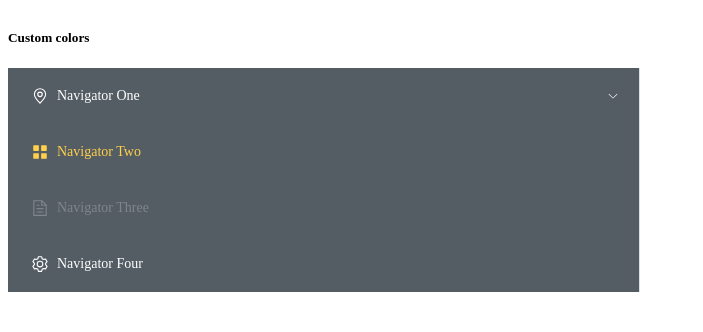
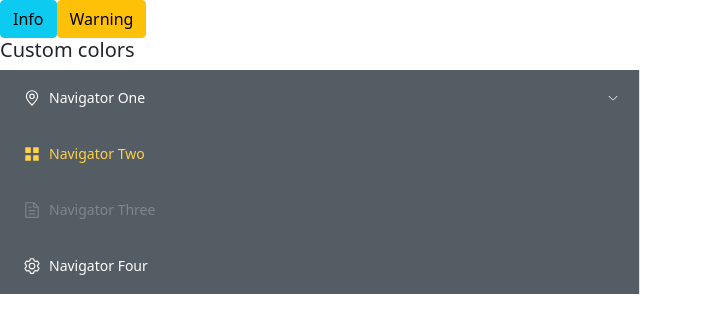
Before and after one commit to younesmahfoudi/movie_cy, a Vue app in the folder movie_cy_vue/: page / in a window 1280 px wide. Shown: the top 332 px of the page, without its empty margins (0-703 px from the left). Built offline with nearby package versions, Linux system fonts and the light colour scheme.

Commit message:
vue avec bootstrap-vue-3

```diff
--- a/movie_cy_vue/package.json
+++ b/movie_cy_vue/package.json
@@ -8,6 +8,8 @@
     "lint": "eslint . --ext .vue,.js,.jsx,.cjs,.mjs --fix --ignore-path .gitignore"
   },
   "dependencies": {
+    "bootstrap": "^5.1.3",
+    "bootstrap-vue-3": "^0.1.8",
     "element-plus": "^2.1.3",
     "optionator": "^0.9.1",
     "vue": "^3.2.31",
--- a/movie_cy_vue/src/App.vue
+++ b/movie_cy_vue/src/App.vue
@@ -3,8 +3,9 @@ import SideBar from "./components/SideBar.vue";
 </script>
 
 <template>
+  <button type="button" class="btn btn-info">Info</button>
+  <button type="button" class="btn btn-warning">Warning</button>
   <SideBar />
 </template>
 
-<style>
-</style>
+<style></style>
--- a/movie_cy_vue/src/main.js
+++ b/movie_cy_vue/src/main.js
@@ -4,8 +4,13 @@ import "element-plus/dist/index.css";
 import App from "./App.vue";
 import router from "./router";
 
+import BootstrapVue3 from "bootstrap-vue-3";
+import "bootstrap/dist/css/bootstrap.css";
+import "bootstrap-vue-3/dist/bootstrap-vue-3.css";
+
 const app = createApp(App);
 
+app.use(BootstrapVue3);
 app.use(router);
 
 app.use(ElementPlus);
```
Also changed, not shown: 1 other file (tests, documents, lock files or other folders).
